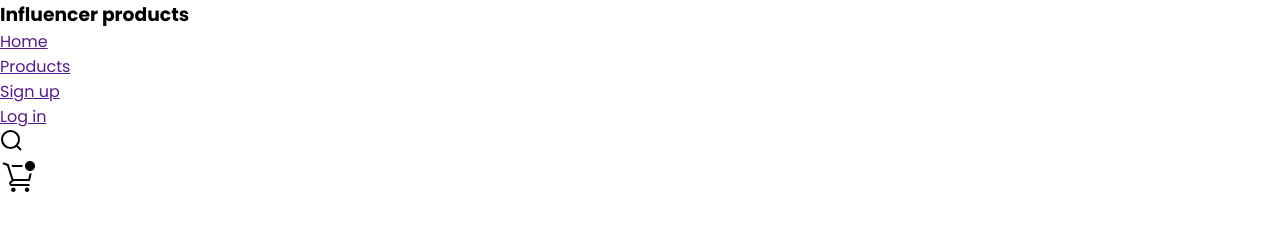
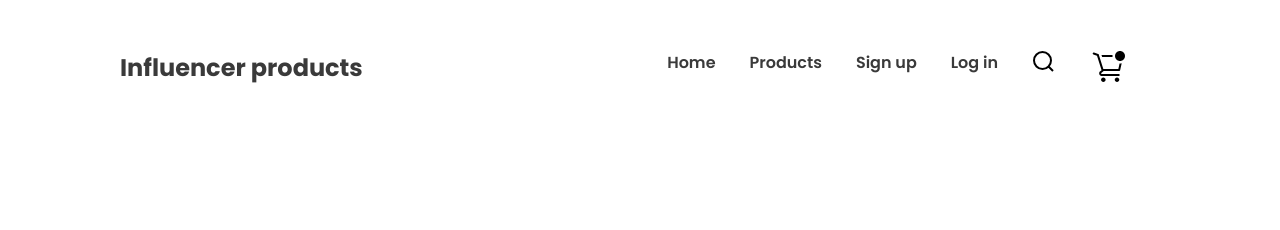
Before and after one commit to gmhridu/influencer-gear, a plain HTML site: page index.html in a window 1280 px wide. Drawn offline with Linux system fonts and the light colour scheme.

Commit message:
added styles in header section

```diff
--- a/style/styles.css
+++ b/style/styles.css
@@ -2,5 +2,43 @@
 * {
   margin: 0;
   padding: 0;
-  font-family : "Poppins", sans-serif;
+  font-family: 'Poppins', sans-serif;
 }
+
+/* Header Style */
+header {
+  padding: 50px 120px;
+}
+
+/* Nav Style */
+nav {
+  display: flex;
+  justify-content: space-between;
+}
+
+nav > ul {
+  display: flex;
+}
+
+nav li {
+  list-style: none;
+  margin-right: 34px;
+  font-size: 1rem;
+  font-weight: 600;
+}
+
+nav li a {
+  text-decoration: none;
+  color: #3a3a3a;
+}
+
+.influencer-title {
+  width: 243px;
+  height: 52.2px;
+  color: #3a3a3a;
+  font-family: Poppins;
+  font-size: 24px;
+  font-style: normal;
+  font-weight: 700;
+  line-height: normal;
+}
```
